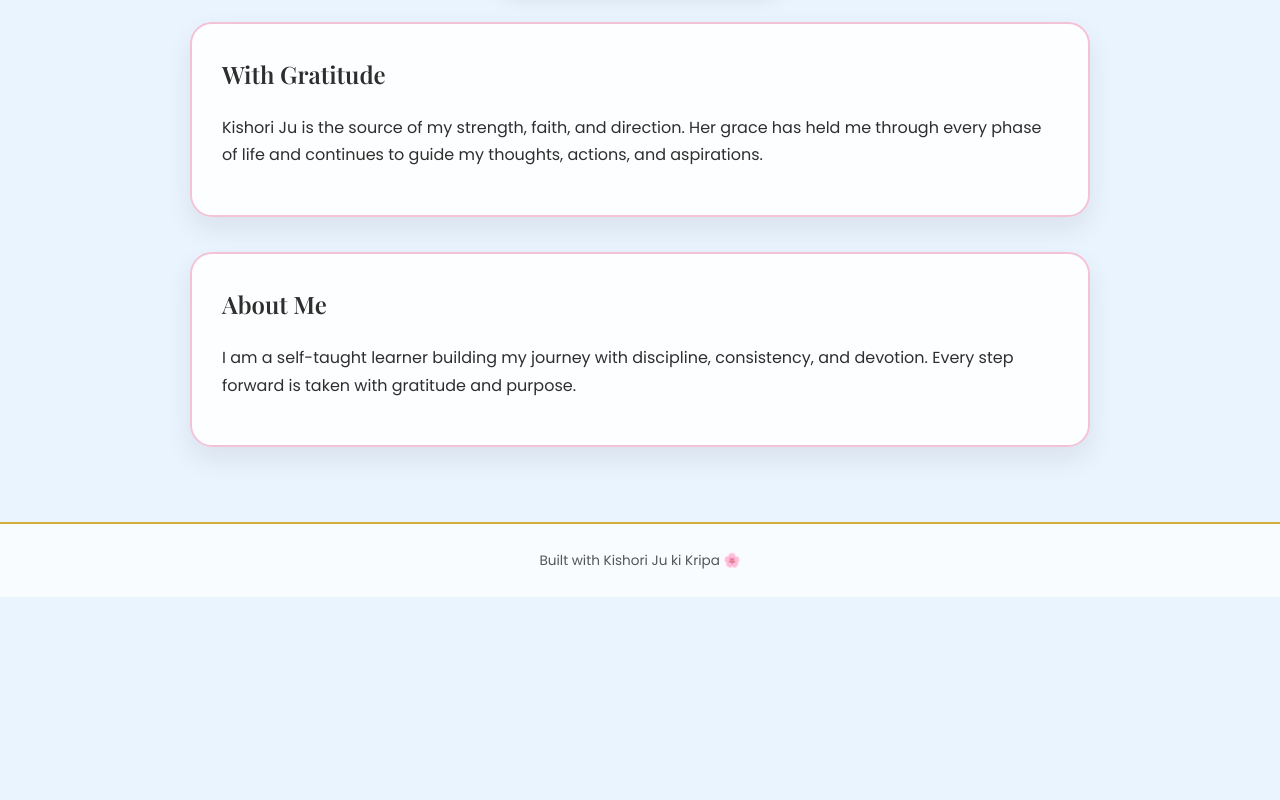
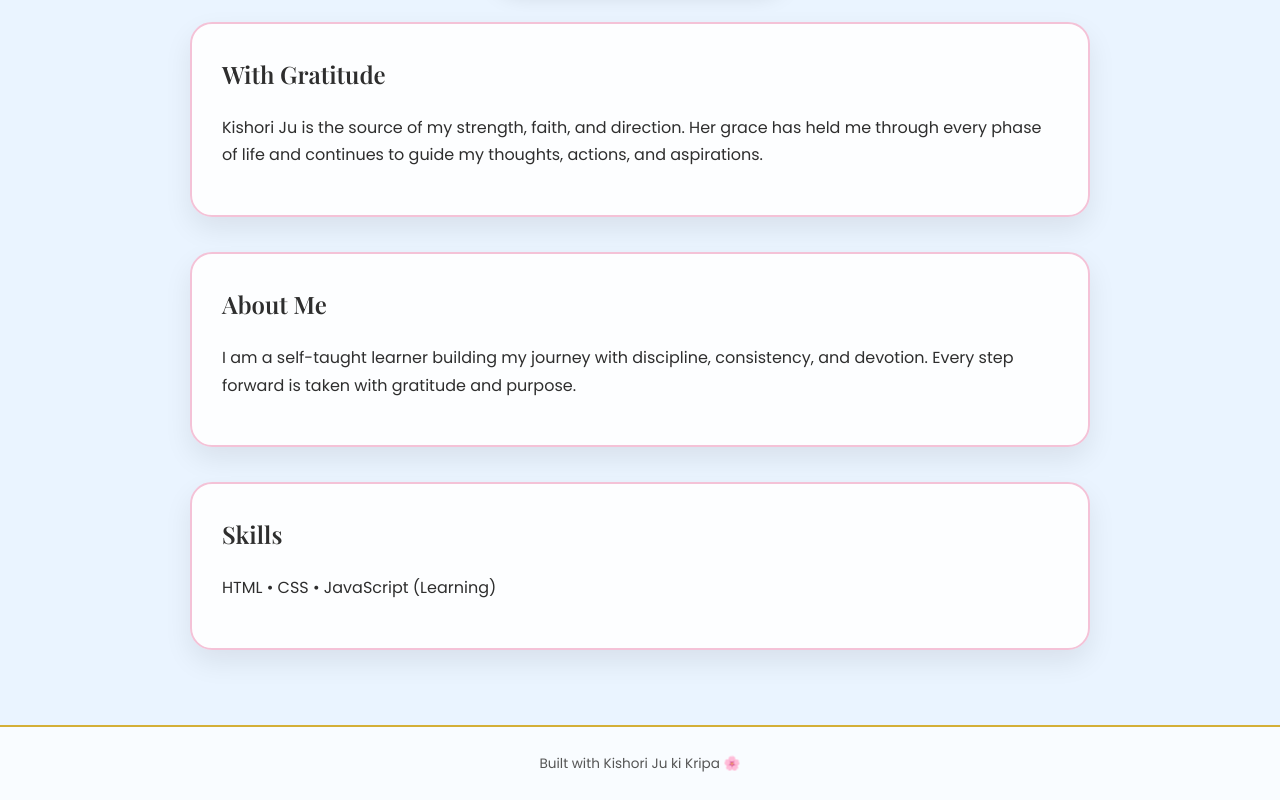
Before and after one commit to 07-shridha/07-shridha.github.io, a plain HTML site: page index.html in a window 1280 px wide. Shown: the part 725-1525 px from the top of the page. Before the commit the page ends 1322 px from the top, so only its background shows below. Drawn offline with nearby package versions, Linux system fonts and the light colour scheme.

Commit message:
Update index.html

```diff
--- a/index.html
+++ b/index.html
@@ -47,6 +47,13 @@
       gratitude and purpose.
     </p>
   </div>
+
+  <div class="card">
+  <h2>Skills</h2>
+  <p>
+    HTML • CSS • JavaScript (Learning)
+  </p>
+  </div>
 </section>
 
 <footer>
```
